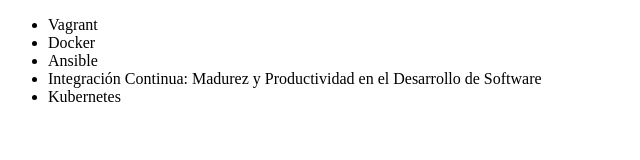
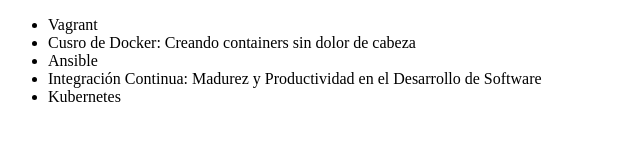
Before and after one commit to JorgeVGitHub/alura-git, a plain HTML site: page index.html in a window 1280 px wide. Shown: the whole page, without its empty margins (0-640 px from the left). Drawn offline with Linux system fonts and the light colour scheme.

Commit message:
Actualizando nombre del curso de Docker

```diff
--- a/index.html
+++ b/index.html
@@ -9,7 +9,7 @@
 <body>
     <ul>
         <li> Vagrant </li>
-        <li> Docker </li>
+        <li> Cusro de Docker: Creando containers sin dolor de cabeza </li>
         <li> Ansible </li>
         <li> Integración Continua: Madurez y Productividad en el Desarrollo de Software</li>
         <li> Kubernetes </li>
```
